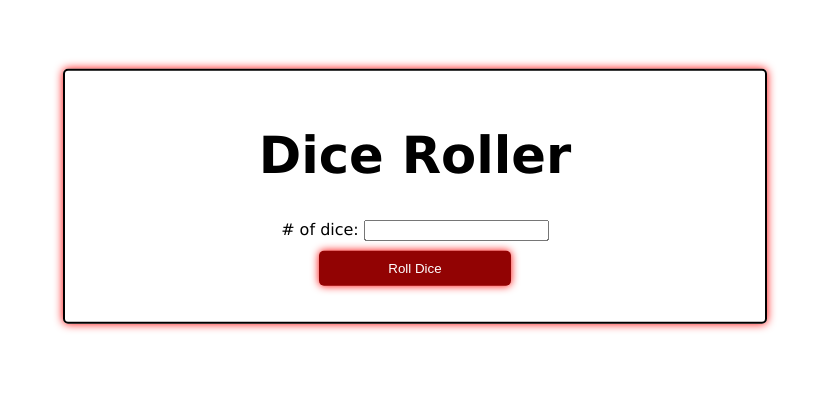
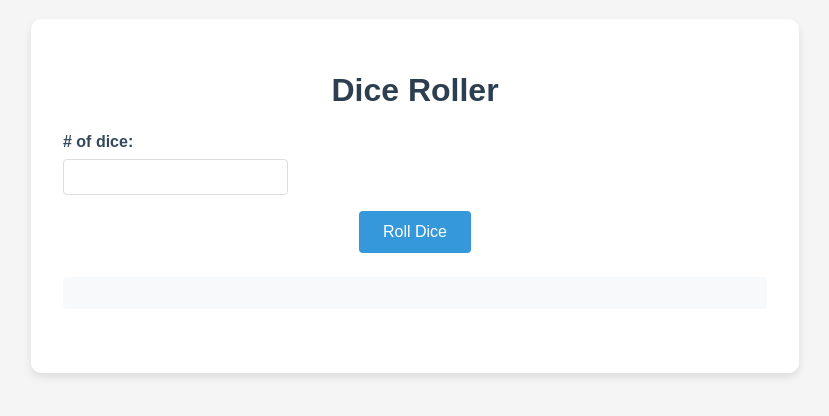
Before and after one commit to OSM-arch/Dynamic-Dice-Roller, a plain HTML site: page index.html in a window 1280 px wide. Shown: the part 204-620 px from the top of the page, without its empty margins (225-1054 px from the left). Drawn offline with Linux system fonts and the light colour scheme.

Commit message:
enhance the appearance of the webpage

```diff
--- a/style.css
+++ b/style.css
@@ -1,51 +1,102 @@
-main
-{
-    position: absolute;
-    top: 50%;
-    left: 50%;
-    transform: translate(-50%, -50%);
-    width: 50%;
-    border: 2px solid black;
-    border-radius: 5px;
-    box-shadow: 0 0 10px red;
-    padding: 20px 30px;
+body {
+    font-family: 'Arial', sans-serif;
+    background-color: #f5f5f5;
+    margin: 0;
+    padding: 0;
+    display: flex;
+    justify-content: center;
+    align-items: center;
+    min-height: 100vh;
+}
+
+div {
+    width: 100%;
+    max-width: 800px;
+}
+
+main {
+    background-color: white;
+    border-radius: 10px;
+    box-shadow: 0 4px 8px rgba(0, 0, 0, 0.1);
+    padding: 2rem;
+    margin: 1rem;
+}
+
+h1 {
+    color: #2c3e50;
     text-align: center;
-    font-family: verdana;
+    margin-bottom: 1.5rem;
 }
-h1
-{
-    font-size: 4vw;
+
+label {
+    display: block;
+    margin-bottom: 0.5rem;
+    font-weight: bold;
+    color: #34495e;
 }
-#DiceImages img
-{
-    width: 4vw;
+
+input[type="number"] {
+    width: 100%;
+    padding: 0.5rem;
+    margin-bottom: 1rem;
+    border: 1px solid #ddd;
+    border-radius: 4px;
+    font-size: 1rem;
 }
-#btnRollDice
-{
-    display: block;
-    background-color: #920303;
+
+input[type="button"] {
+    background-color: #3498db;
     color: white;
     border: none;
-    border-radius: 5px;
-    padding: 10px 15px;
-    margin: 10px auto;
-    width: 30%;
+    padding: 0.75rem 1.5rem;
+    border-radius: 4px;
+    cursor: pointer;
+    font-size: 1rem;
+    width: 100%;
+    transition: background-color 0.3s;
+}
+
+input[type="button"]:hover {
+    background-color: #2980b9;
+}
+
+#pDice {
+    margin-top: 1.5rem;
+    padding: 1rem;
+    background-color: #f8f9fa;
+    border-radius: 4px;
     text-align: center;
-    cursor: pointer;
-    transition: width 1s;
-    animation: btnAnimation 2s infinite;
+    font-size: 1.2rem;
 }
-#btnRollDice:hover {
-    width: 50%;
-    background-color: #b80404;
-    font-weight: bold;
+
+#DiceImages {
+    display: flex;
+    flex-wrap: wrap;
+    justify-content: center;
+    gap: 1rem;
+    margin-top: 2rem;
 }
-@keyframes btnAnimation
-{
-    0% {
-        box-shadow: 0 0 5px red;
+
+.dice {
+    width: 60px;
+    height: 60px;
+    background-color: white;
+    border-radius: 10px;
+    display: flex;
+    justify-content: center;
+    align-items: center;
+    font-size: 2rem;
+    box-shadow: 0 2px 5px rgba(0, 0, 0, 0.2);
+}
+
+@media (min-width: 600px) {
+    input[type="number"] {
+        width: auto;
     }
-    100% {
-        box-shadow: 0 0 10px red;
+
+    input[type="button"] {
+        width: auto;
+        display: block;
+        margin: 0 auto;
     }
 }
```
